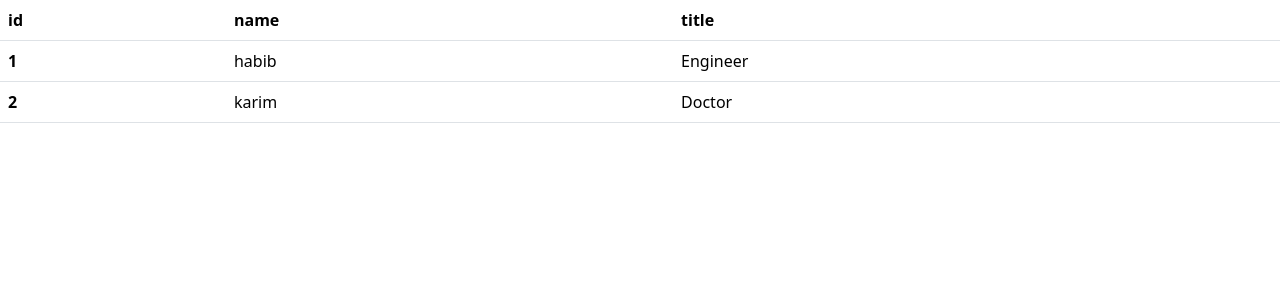
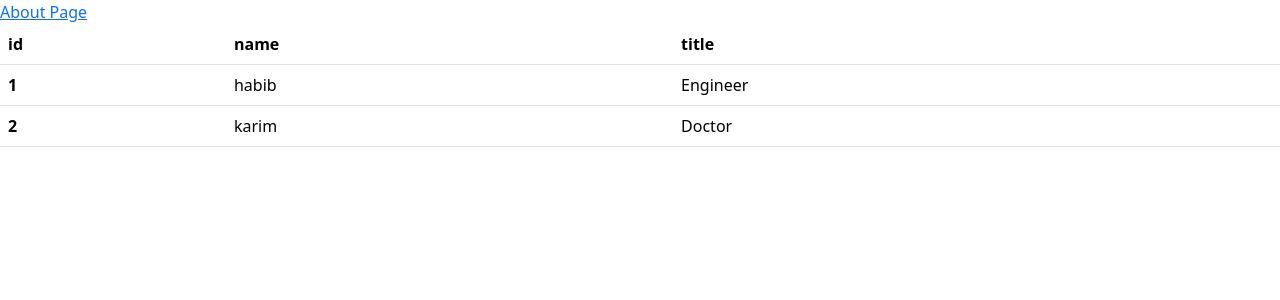
Before and after one commit to Md-RonyMia/basic_to_advance_django, a Django app: page /first_app/index/ in a window 1280 px wide. Shown: the top 300 px of the page. Run offline with Django 5.2, Linux system fonts and the light colour scheme.

Commit message:
from user given url tag using

```diff
--- a/newapp/templates/index.html
+++ b/newapp/templates/index.html
@@ -10,6 +10,8 @@
 
 </head>
 <body>
+  <a href="{% url 'home' i_d=1 %}">About Page</a>
+
 
     <!-- table with bootstrap -->
       <table class="table">
--- a/newapp/urls.py
+++ b/newapp/urls.py
@@ -3,6 +3,6 @@ from . import views
 
 urlpatterns = [
     path('courses/',views.Courses),
-    path('about/',views.About),
+    path('about/page/<int:i_d>/',views.About,name='home'),
     path('index/',views.Index),
 ]
--- a/newapp/views.py
+++ b/newapp/views.py
@@ -6,8 +6,8 @@ def Courses(request):
     return HttpResponse('This is course page.')
 
 
-def About(request):
-    return HttpResponse('This is about page.')
+def About(request,i_d):
+    return render(request,'about.html',{'i_d':i_d})
 
 def Index(request):
     data=[{
```
Also changed, not shown: newapp/templates/about.html (added, +12 -0 lines).
